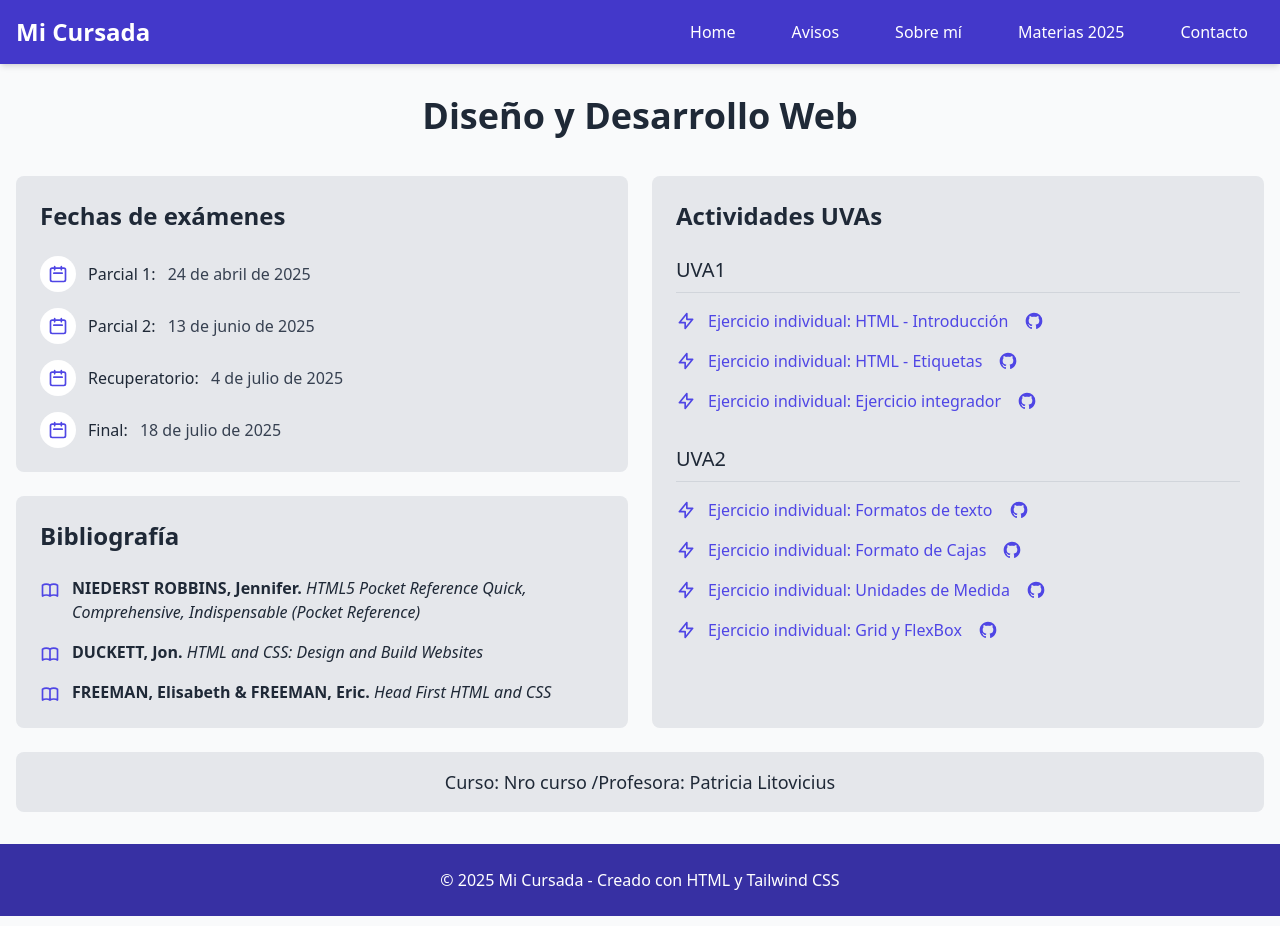
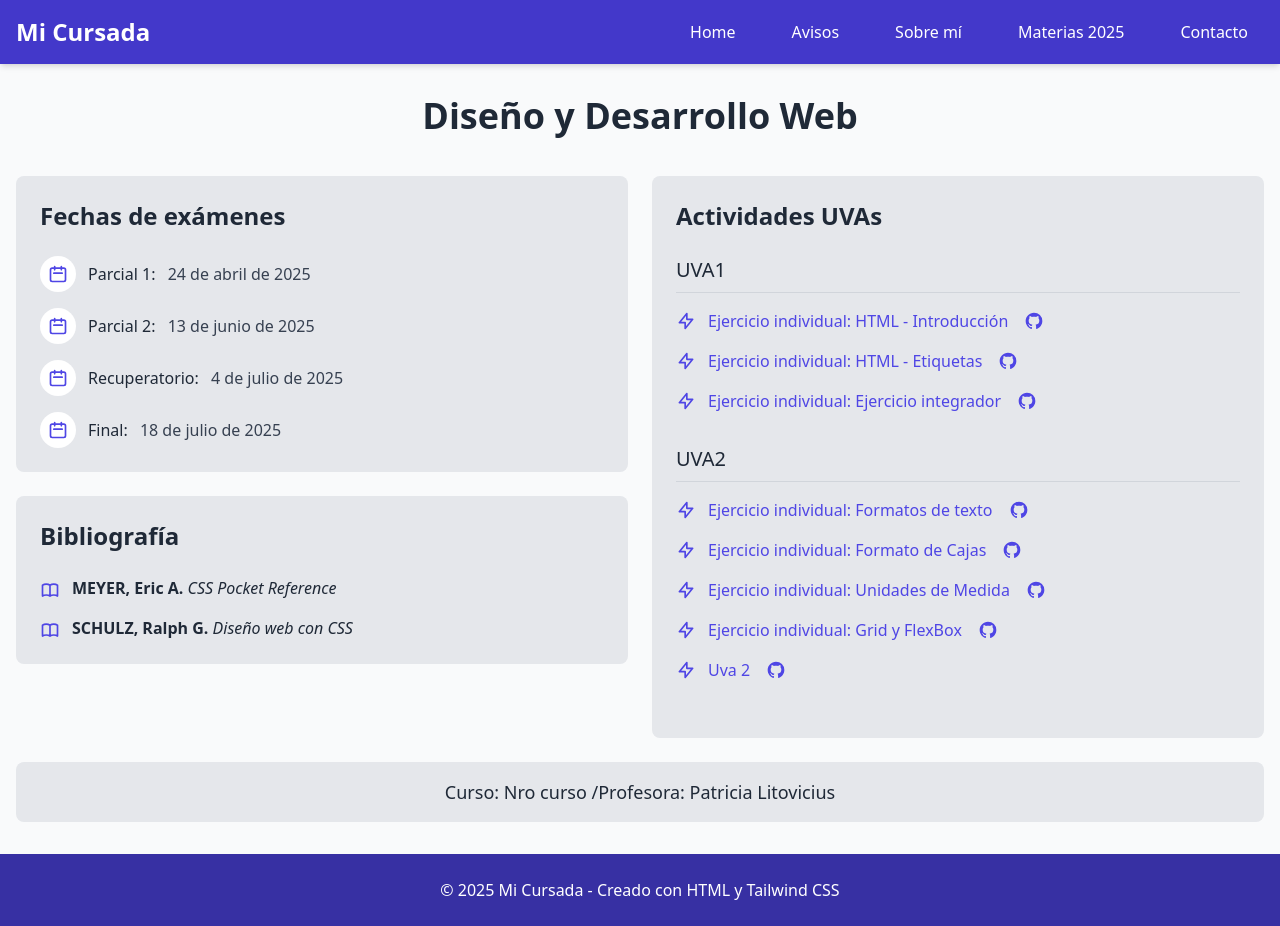
Before and after one commit to bialotomas/UVA2, a plain HTML site: page diseno-desarrollo-web.html in a window 1280 px wide. Drawn offline with nearby package versions, Linux system fonts and the light colour scheme.

Commit message:
Update references in diseno-desarrollo-web.html: replaced two book entries and added a new project link for "Uva 2".

```diff
--- a/diseno-desarrollo-web.html
+++ b/diseno-desarrollo-web.html
@@ -122,7 +122,7 @@
                 <path stroke-linecap="round" stroke-linejoin="round" stroke-width="2" d="M12 6.253v13m0-13C10.832 5.477 9.246 5 7.5 5S4.168 5.477 3 6.253v13C4.168 18.477 5.754 18 7.5 18s3.332.477 4.5 1.253m0-13C13.168 5.477 14.754 5 16.5 5c1.747 0 3.332.477 4.5 1.253v13C19.832 18.477 18.247 18 16.5 18c-1.746 0-3.332.477-4.5 1.253"></path>
               </svg>
               <div>
-                <p class="text-gray-800"><strong>NIEDERST ROBBINS, Jennifer.</strong> <em>HTML5 Pocket Reference Quick, Comprehensive, Indispensable (Pocket Reference)</em></p>
+                <p class="text-gray-800"><strong>MEYER, Eric A.</strong> <em>CSS Pocket Reference</em></p>
               </div>
             </li>
 
@@ -131,18 +131,11 @@
                 <path stroke-linecap="round" stroke-linejoin="round" stroke-width="2" d="M12 6.253v13m0-13C10.832 5.477 9.246 5 7.5 5S4.168 5.477 3 6.253v13C4.168 18.477 5.754 18 7.5 18s3.332.477 4.5 1.253m0-13C13.168 5.477 14.754 5 16.5 5c1.747 0 3.332.477 4.5 1.253v13C19.832 18.477 18.247 18 16.5 18c-1.746 0-3.332.477-4.5 1.253"></path>
               </svg>
               <div>
-                <p class="text-gray-800"><strong>DUCKETT, Jon.</strong> <em>HTML and CSS: Design and Build Websites</em></p>
+                <p class="text-gray-800"><strong>SCHULZ, Ralph G.</strong> <em>Diseño web con CSS</em></p>
               </div>
             </li>
 
-            <li class="flex items-start">
-              <svg class="w-5 h-5 text-indigo-600 mt-1 mr-3 flex-shrink-0" fill="none" stroke="currentColor" viewBox="0 0 24 24" xmlns="http://www.w3.org/2000/svg">
-                <path stroke-linecap="round" stroke-linejoin="round" stroke-width="2" d="M12 6.253v13m0-13C10.832 5.477 9.246 5 7.5 5S4.168 5.477 3 6.253v13C4.168 18.477 5.754 18 7.5 18s3.332.477 4.5 1.253m0-13C13.168 5.477 14.754 5 16.5 5c1.747 0 3.332.477 4.5 1.253v13C19.832 18.477 18.247 18 16.5 18c-1.746 0-3.332.477-4.5 1.253"></path>
-              </svg>
-              <div>
-                <p class="text-gray-800"><strong>FREEMAN, Elisabeth & FREEMAN, Eric.</strong> <em>Head First HTML and CSS</em></p>
-              </div>
-            </li>
+
           </ul>
         </section>
       </div>
@@ -260,6 +253,20 @@
                 </svg>
               </a>
             </li>
+            <li class="flex items-center">
+              <svg class="w-5 h-5 text-indigo-600 mr-3" fill="none" stroke="currentColor" viewBox="0 0 24 24" xmlns="http://www.w3.org/2000/svg">
+                <path stroke-linecap="round" stroke-linejoin="round" stroke-width="2" d="M13 10V3L4 14h7v7l9-11h-7z"></path>
+              </svg>
+              <a href="https://bialotomas.github.io/UVA2/" target="_blank" class="text-indigo-600 hover:text-indigo-800 hover:underline">
+                Uva 2
+              </a>
+              <a href="https://github.com/bialotomas/UVA2" target="_blank" class="text-white hover:text-gray-200" aria-label="GitHub">
+                <svg class="w-5 h-5 ml-4 text-indigo-600" fill="currentColor" viewBox="0 0 24 24" xmlns="http://www.w3.org/2000/svg">
+                  <path fill-rule="evenodd" clip-rule="evenodd" d="M12 2C6.477 2 2 6.477 2 12c0 4.42 2.87 8.17 6.84 9.5.5.08.66-.23.66-.5v-1.69c-2.77.6-3.36-1.34-3.36-1.34-.46-1.16-1.11-1.47-1.11-1.47-.91-.62.07-.6.07-.6 1 .07 1.53 1.03 1.53 1.03.87 1.52 2.34 1.07 2.91.83.09-.65.35-1.09.63-1.34-2.22-.25-4.55-1.11-4.55-4.92 0-1.11.38-2 1.03-2.71-.1-.25-.45-1.29.1-2.64 0 0 .84-.27 2.75 1.02.79-.22 1.65-.33 2.5-.33.85 0 1.71.11 2.5.33 1.91-1.29 2.75-1.02 2.75-1.02.55 1.35.2 2.39.1 2.64.65.71 1.03 1.6 1.03 2.71 0 3.82-2.34 4.66-4.57 4.91.36.31.69.92.69 1.85V21c0 .27.16.59.67.5C19.14 20.16 22 16.42 22 12A10 10 0 0012 2z"></path>
+
+                </svg>
+              </a>
+            </li>
           </ul>
         </div>
 
```
